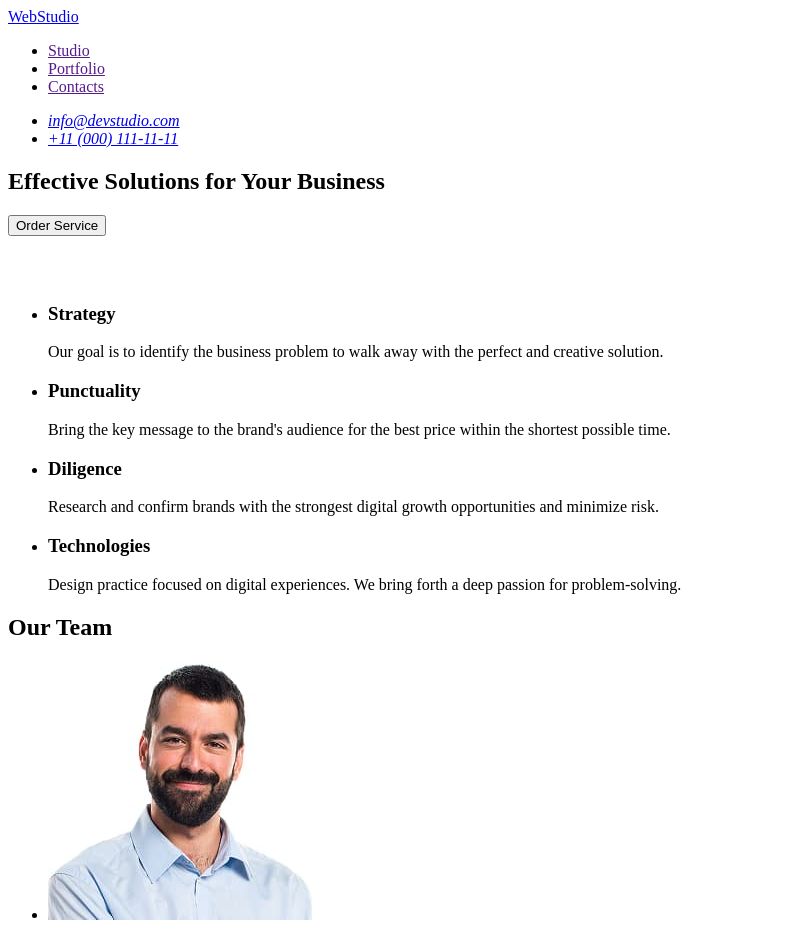
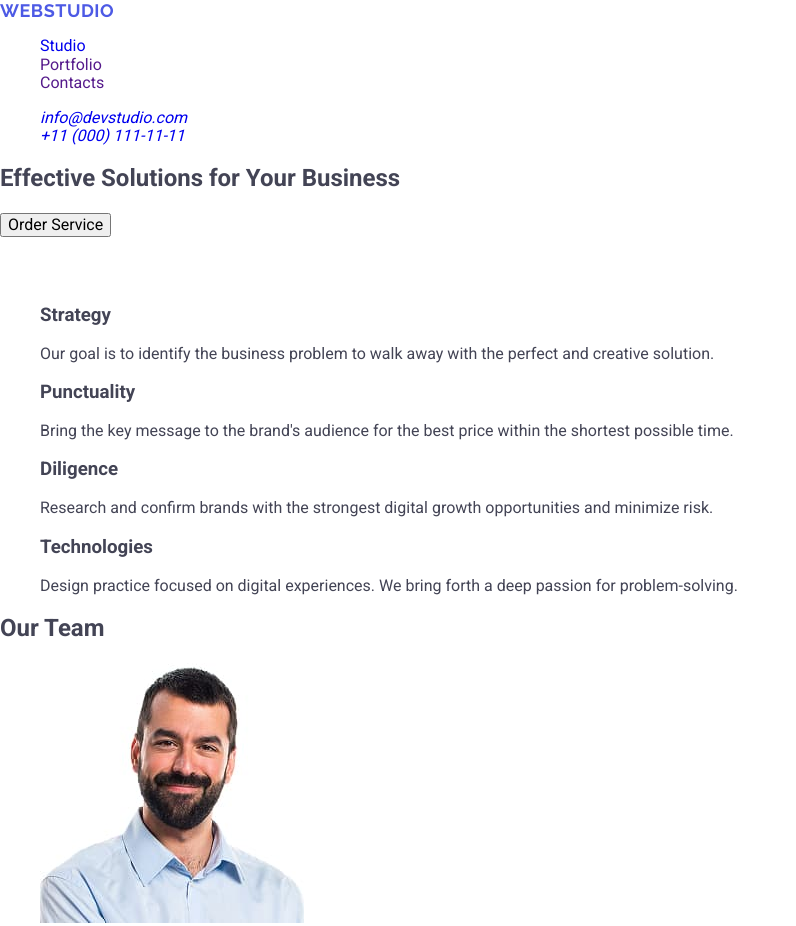
Before and after one commit to AnzhelaMaiboroda/goit-markup-hw-02, a plain HTML site: page index.html in a window 1280 px wide. Shown: the top 926 px of the page, without its empty margins (0-796 px from the left). Drawn offline with nearby package versions, Linux system fonts and the light colour scheme.

Commit message:
html class

```diff
--- /dev/null
+++ b/css/styles.css
@@ -0,0 +1,24 @@
+body {
+  font-family: "Roboto", sans-serif;
+  color: #434455;
+  background-color: #fff;
+}
+
+ul,
+ol {
+  list-style-type: none;
+}
+
+a {
+  text-decoration: none;
+}
+
+.logo {
+  font-family: "Raleway", sans-serif;
+  font-weight: 700;
+  font-size: 18px;
+  line-height: 1.17;
+  letter-spacing: 0.03em;
+  text-transform: uppercase;
+  color: #4d5ae5;
+}
--- a/index.html
+++ b/index.html
@@ -5,22 +5,33 @@
   <meta charset="UTF-8" />
   <meta name="viewport" content="width=device-width, initial-scale=1.0" />
   <title>WebStudio</title>
+
+  <link rel="stylesheet" href="https://cdnjs.cloudflare.com/ajax/libs/modern-normalize/3.0.1/modern-normalize.min.css"
+    integrity="sha512-q6WgHqiHlKyOqslT/lgBgodhd03Wp4BEqKeW6nNtlOY4quzyG3VoQKFrieaCeSnuVseNKRGpGeDU3qPmabCANg=="
+    crossorigin="anonymous" referrerpolicy="no-referrer" />
+
+  <link rel="preconnect" href="https://fonts.googleapis.com">
+  <link rel="preconnect" href="https://fonts.gstatic.com" crossorigin>
+  <link href="https://fonts.googleapis.com/css2?family=Raleway:wght@700&family=Roboto:wght@400;500;700&display=swap"
+    rel="stylesheet">
+
+  <link rel="stylesheet" href="./css/styles.css" />
 </head>
 
 <body>
-  <header>
-    <nav>
-      <a href="./index.html">WebStudio</a>
-      <ul>
-        <li><a href="">Studio</a></li>
-        <li><a href="">Portfolio</a></li>
-        <li><a href="">Contacts</a></li>
+  <header class="page-header">
+    <nav class="header-nav">
+      <a class="logo" href="./index.html">Web<span class="logo-part">Studio</span></a>
+      <ul class="nav-list">
+        <li class="nav-list"><a class="nav-link" href="./index.html">Studio</a></li>
+        <li class="nav-list"><a class="nav-link" href="">Portfolio</a></li>
+        <li class="nav-list"><a class="nav-link" href="">Contacts</a></li>
       </ul>
     </nav>
-    <address>
-      <ul>
-        <li><a href="mailto:info@devstudio.com">info@devstudio.com</a></li>
-        <li><a href="tel:+110001111111">+11 (000) 111-11-11</a></li>
+    <address class="contacts">
+      <ul class="contacts-list">
+        <li class="contacts-item"><a class="contacts-link" href="mailto:info@devstudio.com">info@devstudio.com</a></li>
+        <li class="contacts-item"><a class="contacts-link" href="tel:+110001111111">+11 (000) 111-11-11</a></li>
       </ul>
     </address>
   </header>
@@ -32,7 +43,7 @@
     </section>
     <!-- section two -->
     <section>
-      <h2 style="visibility: hidden;">hidden header</h2>
+      <h2 style="visibility: hidden;">Benefits</h2>
       <ul>
         <li>
           <h3>Strategy</h3>
```
